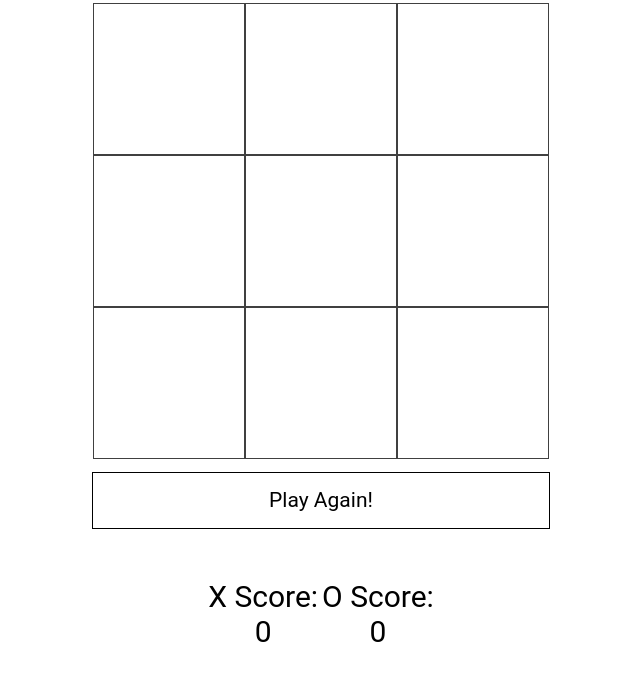
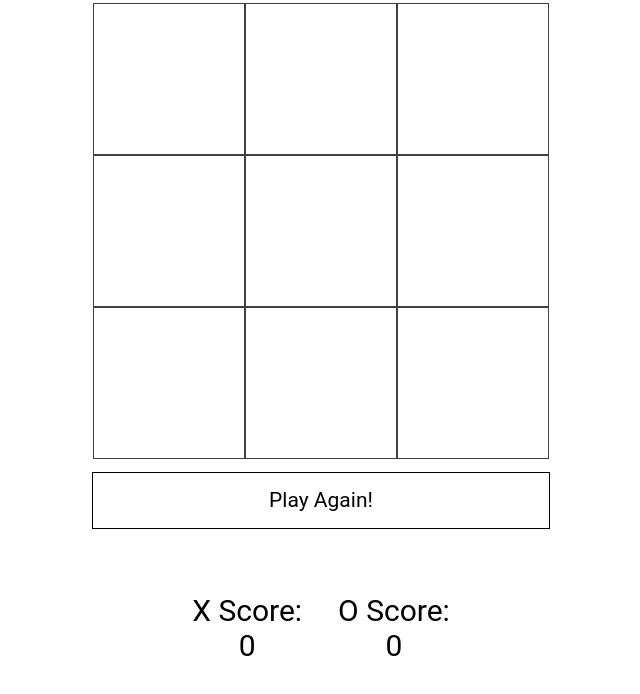
Before and after one commit to gweinerr/pset-8, a plain HTML site: page index.html in a window 1280 px wide. Shown: the part 238-932 px from the top of the page, without its empty margins (319-959 px from the left). Before the commit the page ends 905 px from the top, so only its background shows below. Drawn offline with Linux system fonts and the light colour scheme.

Commit message:
final commit

```diff
--- a/css/styles.css
+++ b/css/styles.css
@@ -92,10 +92,10 @@ font-size: 20px;
   display: inline-block;
 }
 
-#x-score {
-  text-align: center;
+#td1 {
+  padding: 15px;
 }
 
-#o-score {
-  text-align: center;
+#td2 {
+  padding: 15px;
 }
--- a/index.html
+++ b/index.html
@@ -42,9 +42,10 @@
     <div id = "style-me">
       <table id = "center-me">
         <tr>
-          <td> X Score: <div id="x-score">0</div> </td>
+          <td id = "td1"> X Score: <div id="x-score">0</div> </td>
           <br>
-          <td> O Score: <div id="o-score">0</div> </td>
+          <td>     </td>
+          <td id = "td2"> O Score: <div id="o-score">0</div> </td>
         </tr>
       </table>
     </div>
```
